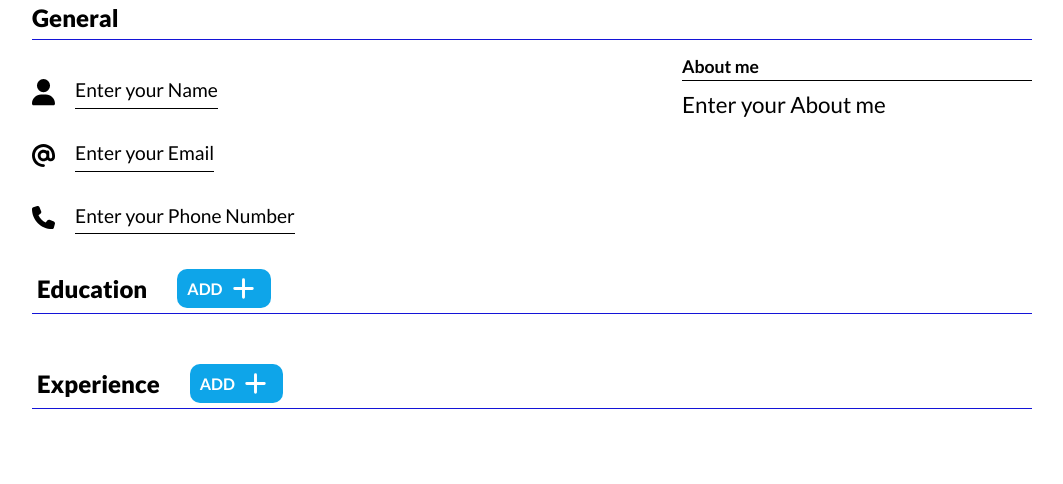
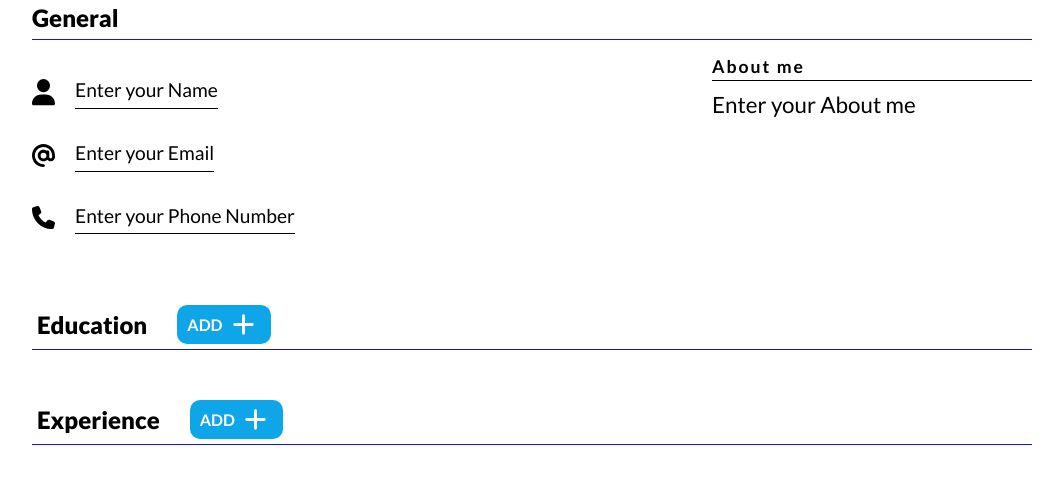
Before and after one commit to ehsan-saf/cv-app, a React (Vite) app: page / in a window 1280 px wide. Shown: the top 484 px of the page, without its empty margins (108-1171 px from the left). Built offline with nearby package versions, Linux system fonts and the light colour scheme.

Commit message:
Change general container to grid

```diff
--- a/src/components/Info.jsx
+++ b/src/components/Info.jsx
@@ -56,12 +56,7 @@ export function Textarea({ infoName, icon }) {
   }
 
   return (
-    <div
-      className="info-container"
-      style={{
-        width: 400,
-      }}
-    >
+    <div className="info-container">
       {isEditing ? (
         <button
           className="btn confirm-button"
--- a/src/styles/General.css
+++ b/src/styles/General.css
@@ -16,8 +16,10 @@
 }
 
 .general-container {
-  display: flex;
-  justify-content: space-between;
+  display: grid;
+  align-items: start;
+  grid-template-columns: 1fr 320px;
+  grid-template-rows: 230px;
 }
 
 /* ---------------------------------------- */
@@ -28,6 +30,10 @@
   margin-top: 14px;
 }
 
+.about-container .btn {
+  align-self: flex-start;
+}
+
 .textarea.about-textarea {
   height: 200px;
   font-size: 1.4rem;
@@ -36,6 +42,7 @@
 .about-title {
   font-weight: 700;
   font-size: 1.1rem;
+  letter-spacing: 2px;
   border-bottom: var(--info-border);
 }
 
```
